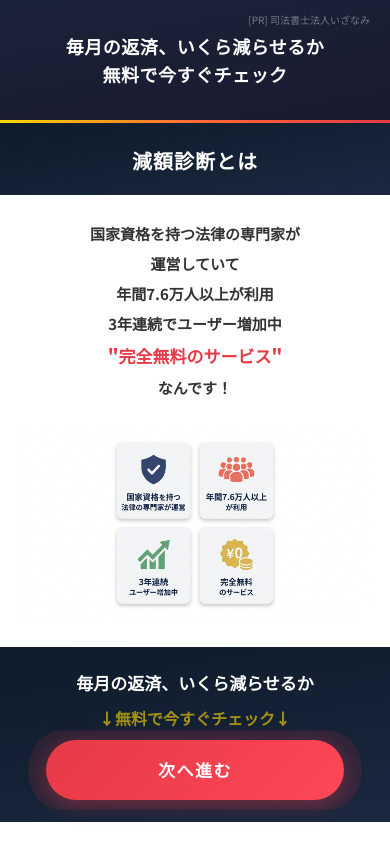
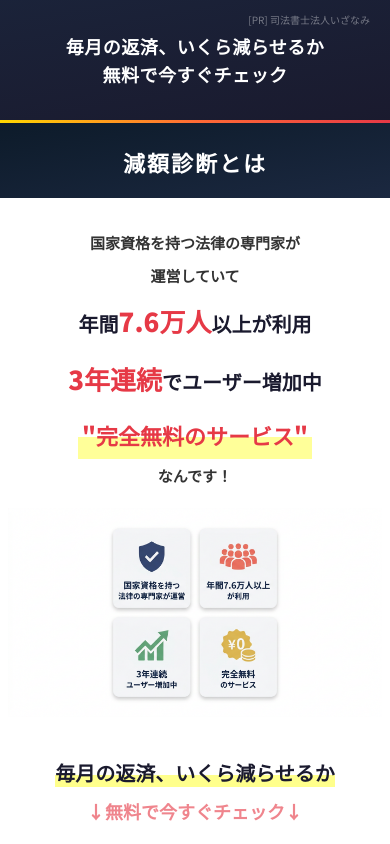
Before and after one commit to happily842-oss/debt-lp-v2, a plain HTML site: page index.html in a window 390 px wide. Shown: the part 360-1204 px from the top of the page. Drawn offline with Linux system fonts and the light colour scheme.

Commit message:
Mid-CTA to text-only, enhance about section typography, enlarge illustration
- Remove button from mid-CTA, keep text with yellow highlight + arrow
- About body: varied font sizes for stats (26px numbers, 20px labels)
- Red color + yellow marker highlight on "完全無料のサービス"
- Illustration padding reduced from 16px to 8px for larger mobile display

Made-with: Cursor

```diff
--- a/index.html
+++ b/index.html
@@ -473,101 +473,72 @@
             color: #fff;
             text-align: center;
             padding: 22px 20px 18px;
-            font-size: 20px;
+            font-size: 22px;
             font-weight: 900;
-            letter-spacing: 1px;
+            letter-spacing: 2px;
         }
 
         .about-body {
-            padding: 24px 24px 20px;
+            padding: 28px 20px 8px;
             text-align: center;
             font-size: 15px;
             font-weight: 700;
             color: #333;
-            line-height: 2;
+            line-height: 2.2;
+        }
+
+        .about-body .stat {
+            font-size: 20px;
+            font-weight: 900;
+            color: #1a1a2e;
+        }
+
+        .about-body .stat-num {
+            font-size: 26px;
+            font-weight: 900;
+            color: #e63946;
         }
 
         .about-body .em-line {
+            display: inline-block;
+            font-size: 22px;
+            font-weight: 900;
             color: #e63946;
-            font-size: 17px;
-            font-weight: 900;
+            background: linear-gradient(transparent 55%, rgba(255, 255, 0, 0.4) 55%);
+            padding: 0 4px;
+            margin-top: 4px;
         }
 
         .about-img {
             width: 100%;
             display: block;
-            padding: 0 16px 24px;
+            padding: 8px 8px 20px;
         }
 
         /* ===== 中間CTA ===== */
         .mid-cta {
-            background: linear-gradient(170deg, #0d1b2a 0%, #1b2840 100%);
-            padding: 22px 20px;
+            padding: 20px 20px 24px;
             text-align: center;
+            overflow: hidden;
         }
 
         .mid-cta-text {
-            color: #fff;
-            font-size: 17px;
+            font-size: 18px;
             font-weight: 900;
+            color: #1a1a2e;
             line-height: 1.6;
-            margin-bottom: 6px;
+            margin-bottom: 4px;
+        }
+
+        .mid-cta-text .yellow-hl {
+            font-size: 20px;
         }
 
         .mid-cta-arrow {
-            color: #ffd700;
-            font-size: 16px;
+            color: #e63946;
+            font-size: 18px;
             font-weight: 900;
-            margin-bottom: 12px;
             animation: arrowBounce 1.5s ease-in-out infinite;
-        }
-
-        .mid-cta-btn-wrap {
-            position: relative;
-            width: 85%;
-            max-width: 340px;
-            height: 60px;
-            margin: 0 auto;
-        }
-
-        .mid-cta-btn-wrap::before,
-        .mid-cta-btn-wrap::after {
-            content: '';
-            position: absolute;
-            width: 100%;
-            height: 100%;
-            top: 0;
-            left: 0;
-            border-radius: 100vh;
-            background: rgba(230, 57, 70, 0.35);
-        }
-
-        .mid-cta-btn-wrap::before {
-            animation: auraBtn 2s ease-out infinite;
-        }
-
-        .mid-cta-btn-wrap::after {
-            animation: auraBtn 2s ease-out 1s infinite;
-        }
-
-        .mid-cta-btn {
-            display: flex;
-            align-items: center;
-            justify-content: center;
-            width: 100%;
-            height: 100%;
-            background: linear-gradient(135deg, #e63946, #ff4757);
-            color: #fff;
-            font-size: 17px;
-            font-weight: 900;
-            border: none;
-            border-radius: 100vh;
-            cursor: pointer;
-            text-decoration: none;
-            letter-spacing: 1.5px;
-            box-shadow: 0 4px 20px rgba(230, 57, 70, 0.4);
-            position: relative;
-            z-index: 1;
         }
 
         /* ===== フッター ===== */
@@ -754,8 +725,8 @@
             <div class="about-body">
                 国家資格を持つ法律の専門家が<br>
                 運営していて<br>
-                年間7.6万人以上が利用<br>
-                3年連続でユーザー増加中<br>
+                <span class="stat">年間<span class="stat-num">7.6万人</span>以上が利用</span><br>
+                <span class="stat"><span class="stat-num">3年連続</span>でユーザー増加中</span><br>
                 <span class="em-line">"完全無料のサービス"</span><br>
                 なんです！
             </div>
@@ -764,11 +735,8 @@
 
         <!-- ===== 中間CTA ===== -->
         <div class="mid-cta">
-            <p class="mid-cta-text">毎月の返済、いくら減らせるか</p>
+            <p class="mid-cta-text"><span class="yellow-hl">毎月の返済、いくら減らせるか</span></p>
             <p class="mid-cta-arrow">↓無料で今すぐチェック↓</p>
-            <div class="mid-cta-btn-wrap">
-                <a href="https://saimucheck.com/page/s002/test.php" class="mid-cta-btn">次へ進む</a>
-            </div>
         </div>
 
         <!-- ===== クイズ ===== -->
```
Also changed, not shown: 1 other file.
